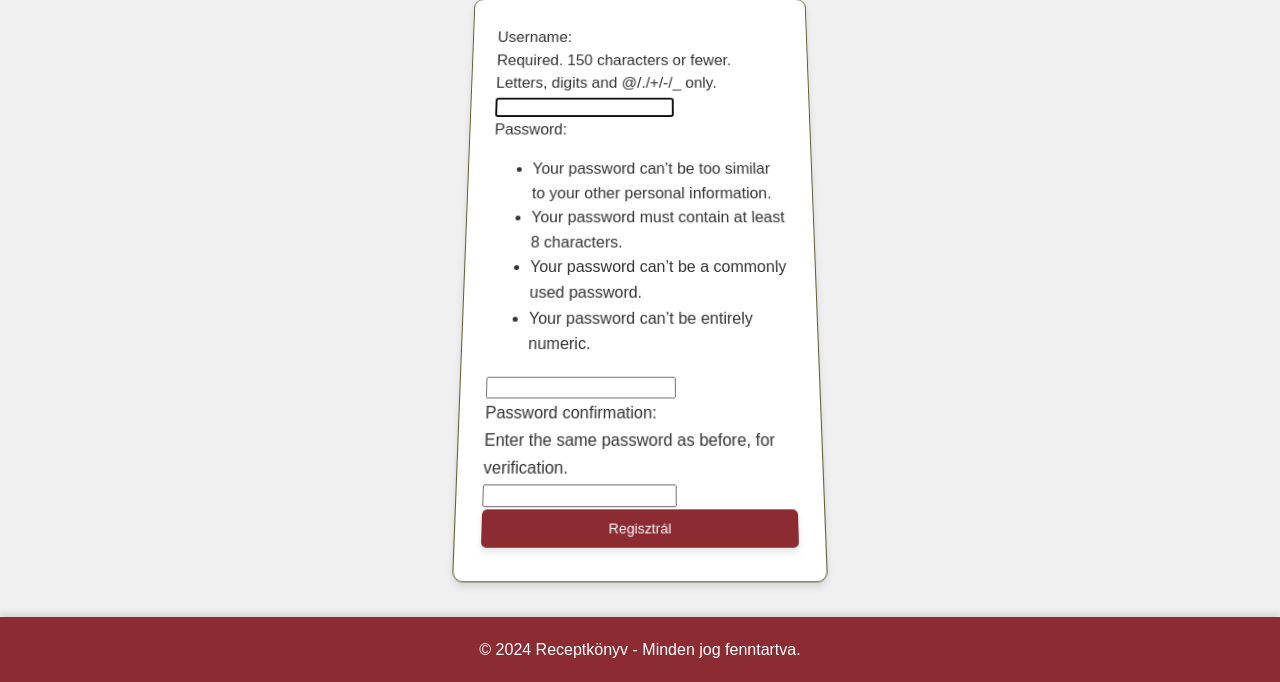
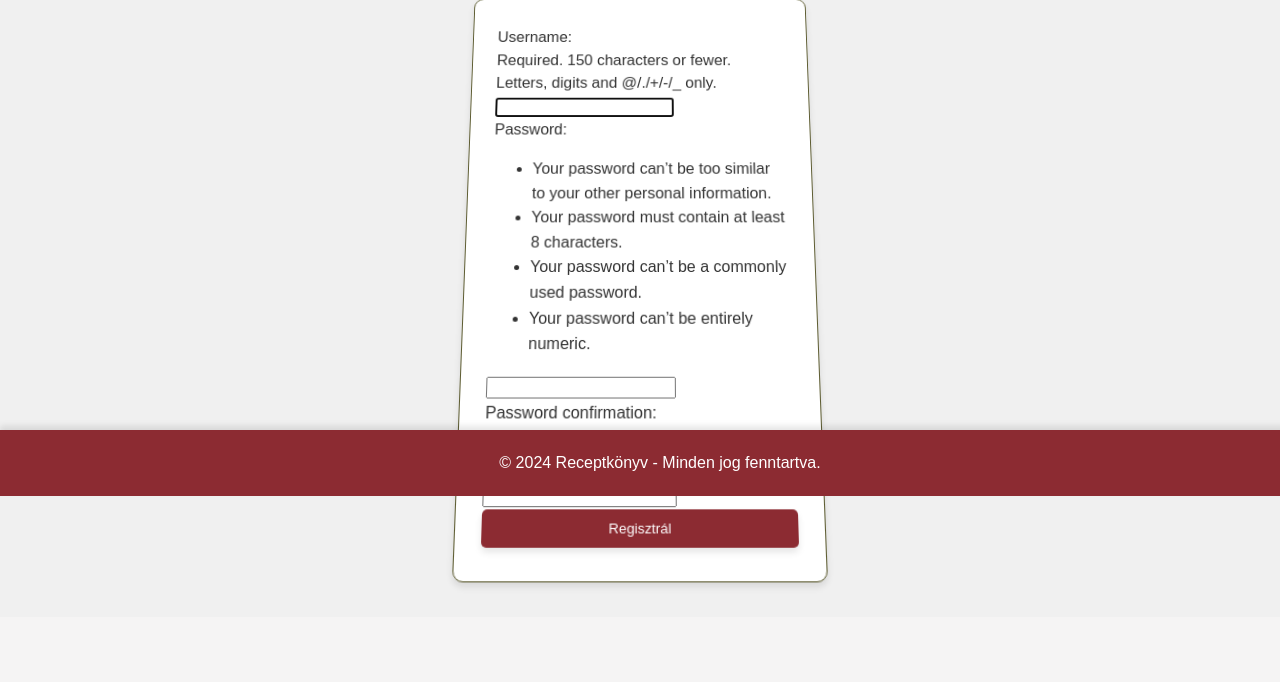
Before and after one commit to JanosBute/public-recept, a Django app: page /users/register/ in a window 1280 px wide. Shown: the part 304-986 px from the top of the page. After the commit the page ends 893 px from the top, so only its background shows below. Run offline with Django 5.2, Linux system fonts and the light colour scheme.

Commit message:
footer ( belépés )

```diff
--- a/static/layout.css
+++ b/static/layout.css
@@ -168,19 +168,17 @@ header nav {
 }
 
 footer {
-    text-align: center; /* Középre igazítja a szöveget */
-    background-color: #8C2B32; /* Fő szín */
+    position: fixed;
+    bottom: 0;
+    left: 0;
+    width: 100%;
+    background-color: #8C2B32;
     color: white;
     padding: 20px;
-    font-size: 1rem;
-    margin-top: 40px;
-    display: flex;
-    justify-content: center; /* Középre igazítja a tartalmat vízszintesen */
-    align-items: center; /* Középre igazítja a tartalmat függőlegesen is */
-    /* width: 100%; A lábjegyzet kitölti a teljes szélességet */
-    box-shadow: 0 -4px 6px rgba(0, 0, 0, 0.1); /* Finom árnyék a jobb megjelenés érdekében */
-    position: relative;
+    text-align: center;
+    box-shadow: 0 -4px 6px rgba(0, 0, 0, 0.1);
 }
+
 
 footer p {
     margin: 0; /* Eltávolítja a margin-t a <p> elem körül */
```
Also changed, not shown: db.sqlite3.
